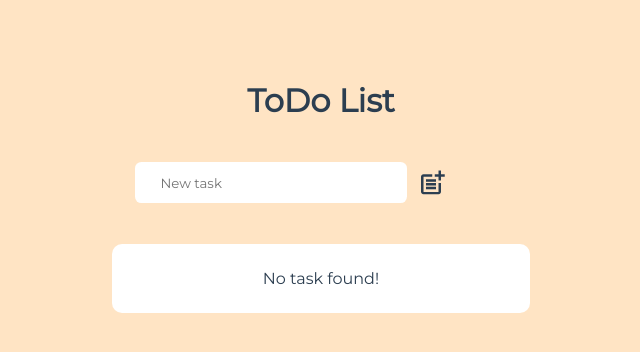
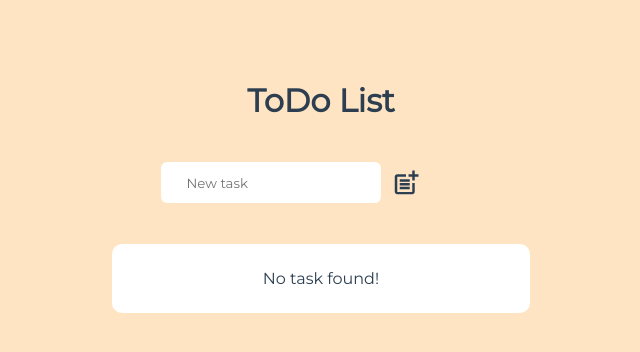
Before and after one commit to nathmotion/training-vue-node, a Vue app in the folder vue-front-app/: page / in a window 1280 px wide. Shown: the top 352 px of the page, without its empty margins (319-959 px from the left). Built offline with nearby package versions, Linux system fonts and the light colour scheme.

Commit message:
[CSS][Typo] forget css property

```diff
--- a/vue-front-app/src/components/TaskForm.vue
+++ b/vue-front-app/src/components/TaskForm.vue
@@ -52,7 +52,6 @@ export default {
   font-family: 'Montserrat', sans-serif;
   display: block;
   margin: 0;
-  width: 35%;
   padding: 0.8rem 1.6rem;
   color: inherit;
   border: none;
```
